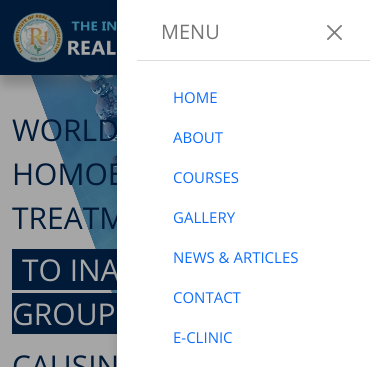
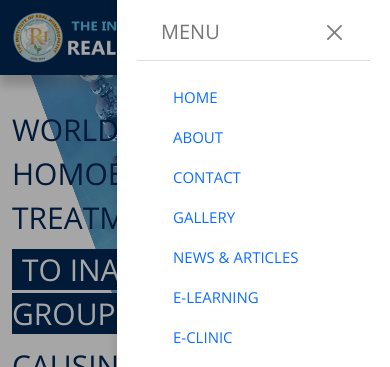
Before and after one commit to mcabappa2019/realhomeo, a Next.js app: page / in a window 390 px wide. Both pictures are taken after a click on the element 343 px from the left and 37 px from the top of the page. Shown: the top 367 px of the page. Built offline with nearby package versions, Linux system fonts and the light colour scheme; a web font is replaced by a local one.

Commit message:
update mobile menu

```diff
--- a/src/components/layout/menu/MainDrawerItems.js
+++ b/src/components/layout/menu/MainDrawerItems.js
@@ -5,68 +5,44 @@ const MainDrawerItems = () => {
   return (
     <div className="main-drawer">
       <ul className="drawer">
-        <li className="menu-item">
+        <li className="menu-item ">
           <Link href="/">
             <a className="nav-link tm-smooth-move">HOME</a>
           </Link>
         </li>
         <li className="menu-item">
-          <a href="#about" className="nav-link tm-smooth-move">
-            ABOUT
-          </a>
+          <Link href="/aboutUs">
+            <a className="nav-link tm-smooth-move">ABOUT</a>
+          </Link>
         </li>
 
         <li className="menu-item">
-          <a href="#doctor" className="nav-link tm-smooth-move">
-            COURSES
-          </a>
+          <Link href="/contactUs">
+            <a className="nav-link tm-smooth-move">CONTACT</a>
+          </Link>
         </li>
+
         <li className="menu-item">
-          <a href="#gallery" className="nav-link tm-smooth-move">
-            GALLERY
-          </a>
+          <Link href="/gallery">
+            <a className="nav-link tm-smooth-move">GALLERY</a>
+          </Link>
         </li>
 
         <li className="menu-item menu-item-has-children">
-          <a href="#blog" className="nav-link tm-smooth-move">
-            NEWS & ARTICLES
-          </a>
-          {/* <ul>
-                    <li className="menu-item">
-                      <a href="blog-right-sidebar.html">Blog Right Sidebar</a>
-                    </li>
-                    <li className="menu-item">
-                      <a href="blog-left-sidebar.html">Blog Left Sidebar</a>
-                    </li>
-                    <li className="menu-item">
-                      <a href="blog-full-width.html">Blog Full Width</a>
-                    </li>
-                    <li className="menu-item">
-                      <a href="blog-details-right-sidebar.html">
-                        Single Blog Image Post
-                      </a>
-                    </li>
-                    <li className="menu-item">
-                      <a href="blog-details-left-sidebar.html">
-                        Single Blog Slider Post
-                      </a>
-                    </li>
-                    <li className="menu-item">
-                      <a href="blog-details-full-width.html">
-                        Single Blog Video Post
-                      </a>
-                    </li>
-                  </ul> */}
+          <Link href="/newsArticle">
+            <a className="nav-link tm-smooth-move">NEWS & ARTICLES</a>
+          </Link>
+        </li>
+
+        <li className="menu-item">
+          <Link href="/eLearning">
+            <a className="nav-link tm-smooth-move">E-LEARNING</a>
+          </Link>
         </li>
         <li className="menu-item">
-          <a href="#contact" className="nav-link tm-smooth-move">
-            CONTACT
-          </a>
-        </li>
-        <li className="menu-item">
-          <a href="#appointment" className="nav-link tm-smooth-move">
-            E-CLINIC
-          </a>
+          <Link href="/eClinic">
+            <a className="nav-link tm-smooth-move">E-CLINIC</a>
+          </Link>
         </li>
       </ul>
     </div>
```
